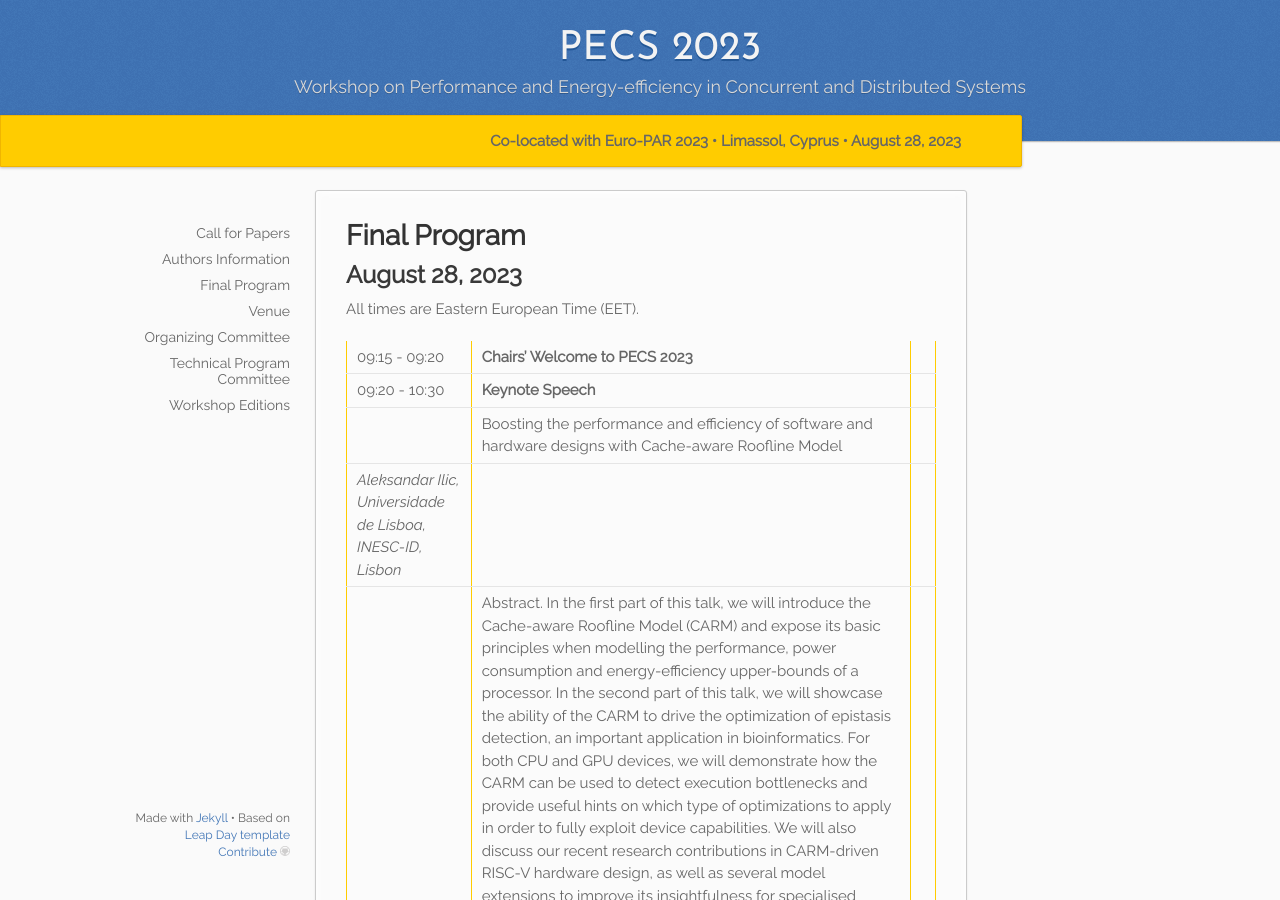
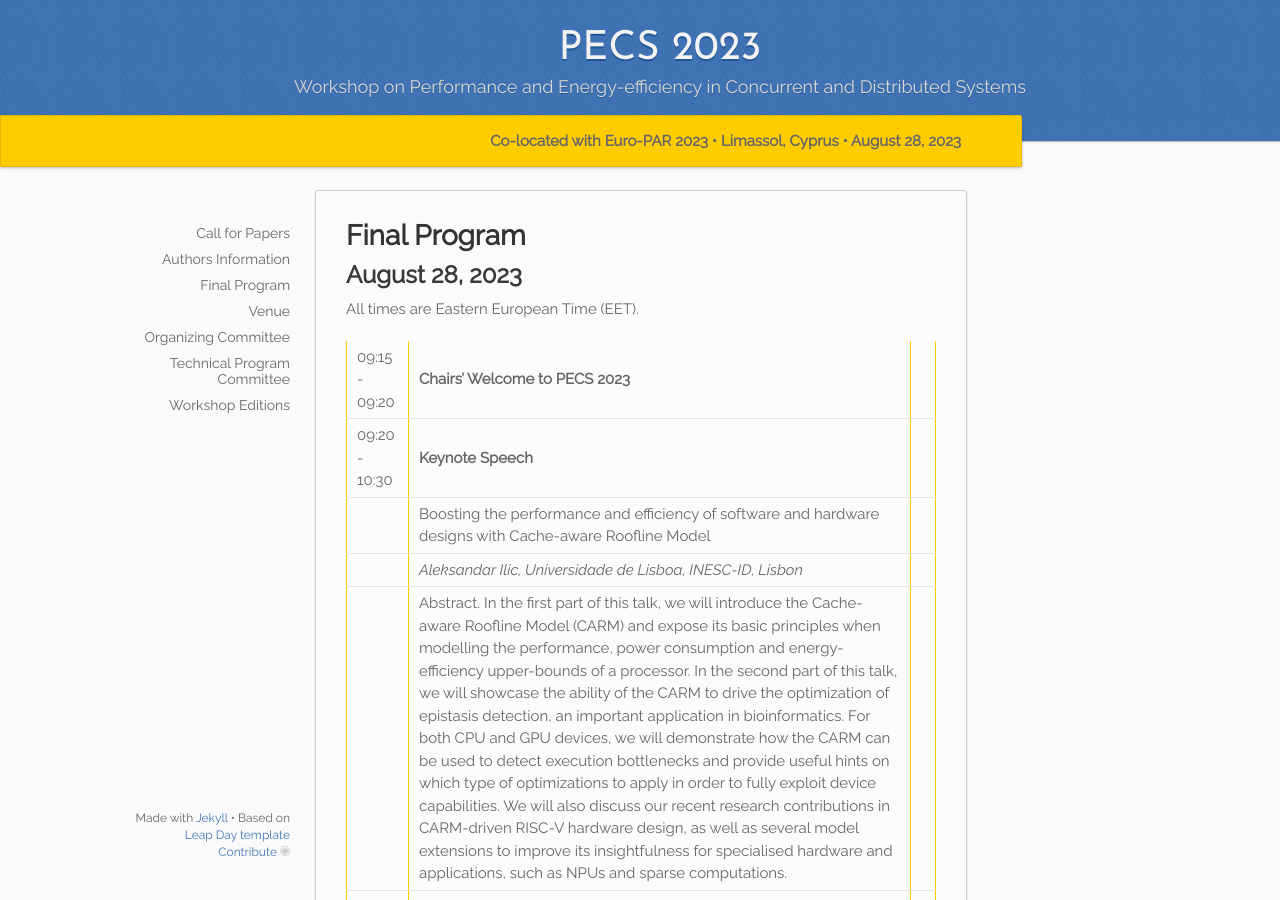
Before and after one commit to pecs-workshop/pecs-workshop.github.io, a Jekyll site: the page built from _2023/05.program.md, in a window 1280 px wide and 900 px high. Built offline with Jekyll 4.4.1, drawn with Linux system fonts in a browser that asks for light colours.

Commit message:
keynote speech info

```diff
--- a/_2023/05.program.md
+++ b/_2023/05.program.md
@@ -14,8 +14,8 @@ All times are Eastern European Time (EET).
 
 | 09:15 - 09:20 | **Chairs' Welcome to PECS 2023** |
 | 09:20 - 10:30 | **Keynote Speech** |
-| | Boosting the performance and efficiency of software and hardware designs with Cache-aware Roofline Model
-*Aleksandar Ilic, Universidade de Lisboa, INESC-ID, Lisbon* |
+| | Boosting the performance and efficiency of software and hardware designs with Cache-aware Roofline Model |
+| | *Aleksandar Ilic, Universidade de Lisboa, INESC-ID, Lisbon* |
 | |Abstract. In the first part of this talk, we will introduce the Cache-aware Roofline Model (CARM) and expose its basic principles when modelling the performance, power consumption and energy-efficiency upper-bounds of a processor. In the second part of this talk, we will showcase the ability of the CARM to drive the optimization of epistasis detection, an important application in bioinformatics. For both CPU and GPU devices, we will demonstrate how the CARM can be used to detect execution bottlenecks and provide useful hints on which type of optimizations to apply in order to fully exploit device capabilities. We will also discuss our recent research contributions in CARM-driven RISC-V hardware design, as well as several model extensions to improve its insightfulness for specialised hardware and applications, such as NPUs and sparse computations.||
 | 10:30 - 11:00 | **Coffe Break** |
 | 11:00 - 12:30 | **Paper Presentation Session** |
```
